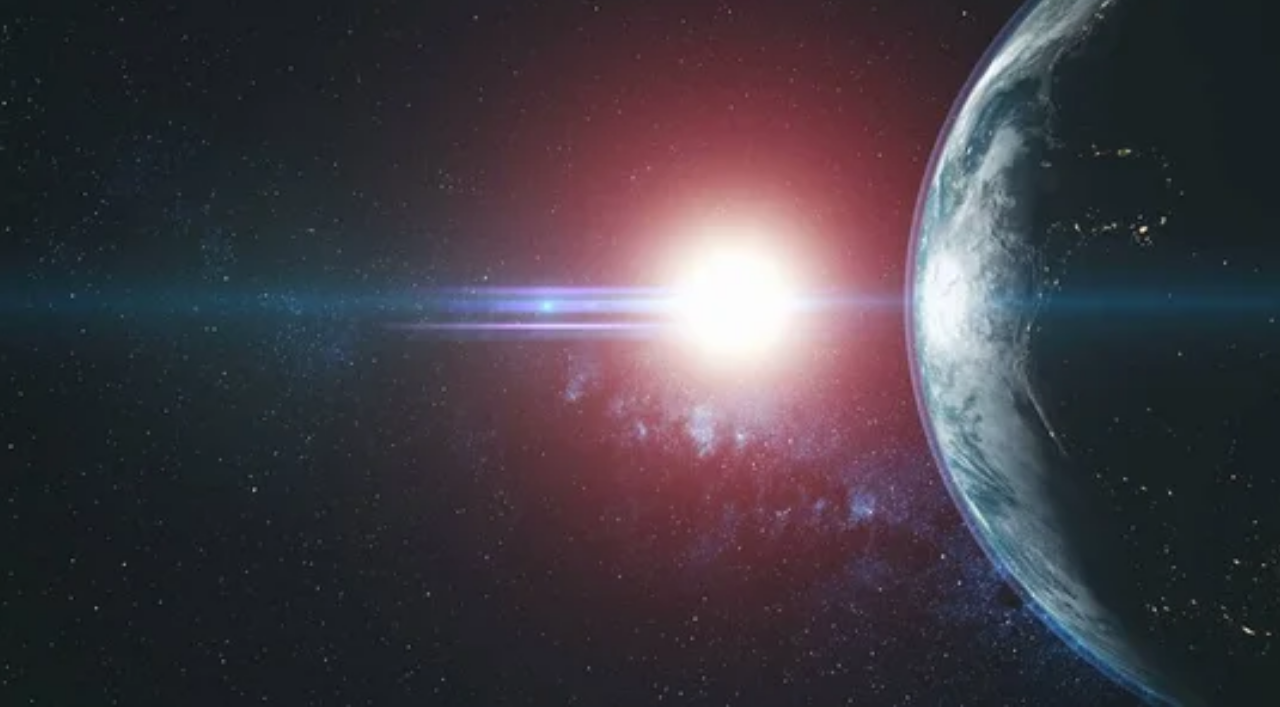
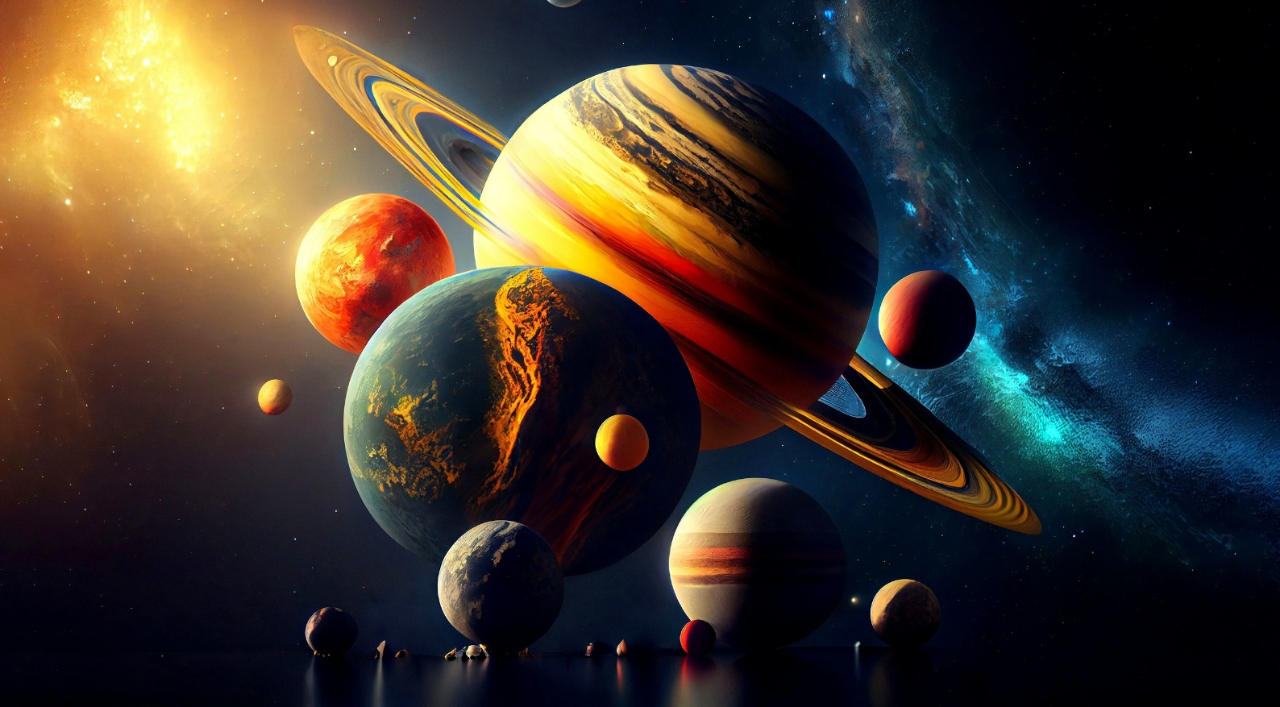
Before and after one commit to Mikhail-Shushkevich/astro, a plain HTML site: page index.html in a window 1280 px wide. Shown: the part 99-806 px from the top of the page. Drawn offline with Linux system fonts and the light colour scheme; a web font is replaced by a local one.

Commit message:
картинки

```diff
--- a/style.css
+++ b/style.css
@@ -15,7 +15,7 @@
 /* Фон главной страницы не доработан - не могу решить проблему - cover не работает */
 
 body {
-    background-image: url(img/6.jpg);
+    background-image: url(img/Изображение\ WhatsApp\ 2024-04-22\ в\ 22.29.59_f9adce98.jpg);
     height: 100vh;
     background-repeat: no-repeat;
     background-size: cover;
```
Also changed, not shown: img/1.jpg (deleted), img/10.jpg (deleted), img/1660114207_9-kartinkin-net-p-astrologiya-oboi-krasivo-10.jpg (deleted), img/1660114244_1-kartinkin-net-p-astrologiya-oboi-krasivo-1.jpg (deleted), img/2.jpg (deleted), img/3.jpg (deleted), img/4.jpg (deleted), img/5.jpg (deleted), img/6.jpg (deleted), img/7.jpg (deleted), img/8.jpg (deleted), img/9.jpg (deleted), img/scale_2400.jpg (deleted), img/Изображение WhatsApp 2024-04-22 в 22.29.59_f9adce98.jpg (added), 1 other file.
